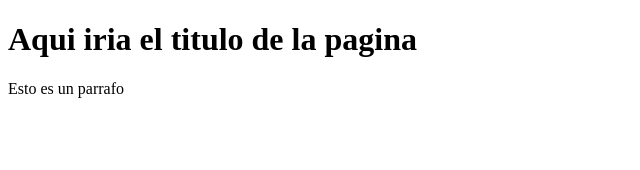
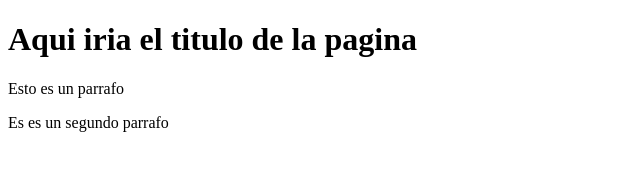
Before and after one commit to Sam-Cloud-89/CursoGit2, a plain HTML site: page index.html in a window 1280 px wide. Shown: the whole page, without its empty margins (0-640 px from the left). Drawn offline with Linux system fonts and the light colour scheme.

Commit message:
Agregando segundo parrafo

```diff
--- a/index.html
+++ b/index.html
@@ -6,5 +6,6 @@
 <body>
     <h1>Aqui iria el titulo de la pagina</h1>
     <p>Esto es un parrafo</p>
+    <p>Es es un segundo parrafo</p>
 </body>
 </html>
```
